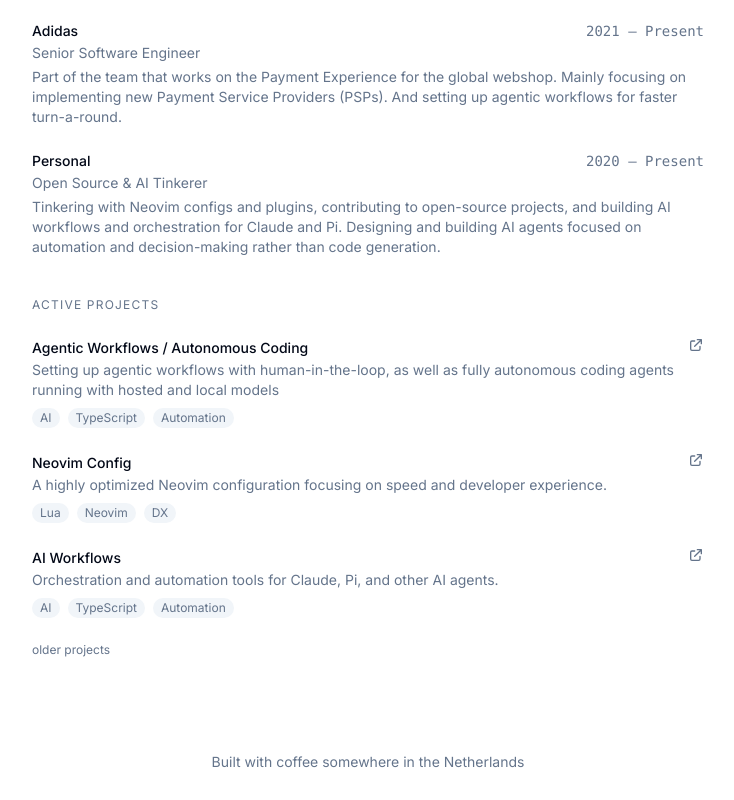
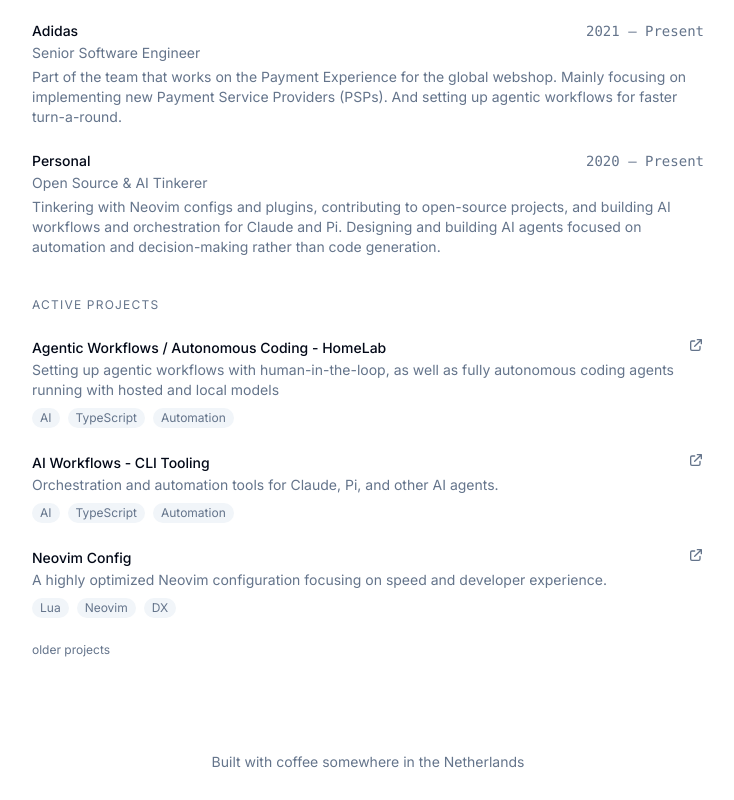
Before and after one commit to koenverburg/site, a Next.js app: page / in a window 1280 px wide. Shown: the part 444-1244 px from the top of the page, without its empty margins (272-1006 px from the left). Built offline with nearby package versions, Linux system fonts and the light colour scheme.

Commit message:
docs: update

```diff
--- a/components/profile.data.ts
+++ b/components/profile.data.ts
@@ -39,9 +39,15 @@
 
 export const activeProjects: Project[] = [
   {
-    name:        'Agentic Workflows / Autonomous Coding',
+    name:        'Agentic Workflows / Autonomous Coding - HomeLab',
     href:        'https://pi.dev',
     description: 'Setting up agentic workflows with human-in-the-loop, as well as fully autonomous coding agents running with hosted and local models',
+    tags:        ['AI', 'TypeScript', 'Automation'],
+  },
+  {
+    name:        'AI Workflows - CLI Tooling',
+    href:        '#',
+    description: 'Orchestration and automation tools for Claude, Pi, and other AI agents.',
     tags:        ['AI', 'TypeScript', 'Automation'],
   },
   {
@@ -49,12 +55,6 @@
     href:        'https://github.com/koenverburg/nvim',
     description: 'A highly optimized Neovim configuration focusing on speed and developer experience.',
     tags:        ['Lua', 'Neovim', 'DX'],
-  },
-  {
-    name:        'AI Workflows',
-    href:        '#',
-    description: 'Orchestration and automation tools for Claude, Pi, and other AI agents.',
-    tags:        ['AI', 'TypeScript', 'Automation'],
   },
 ]
 
```
